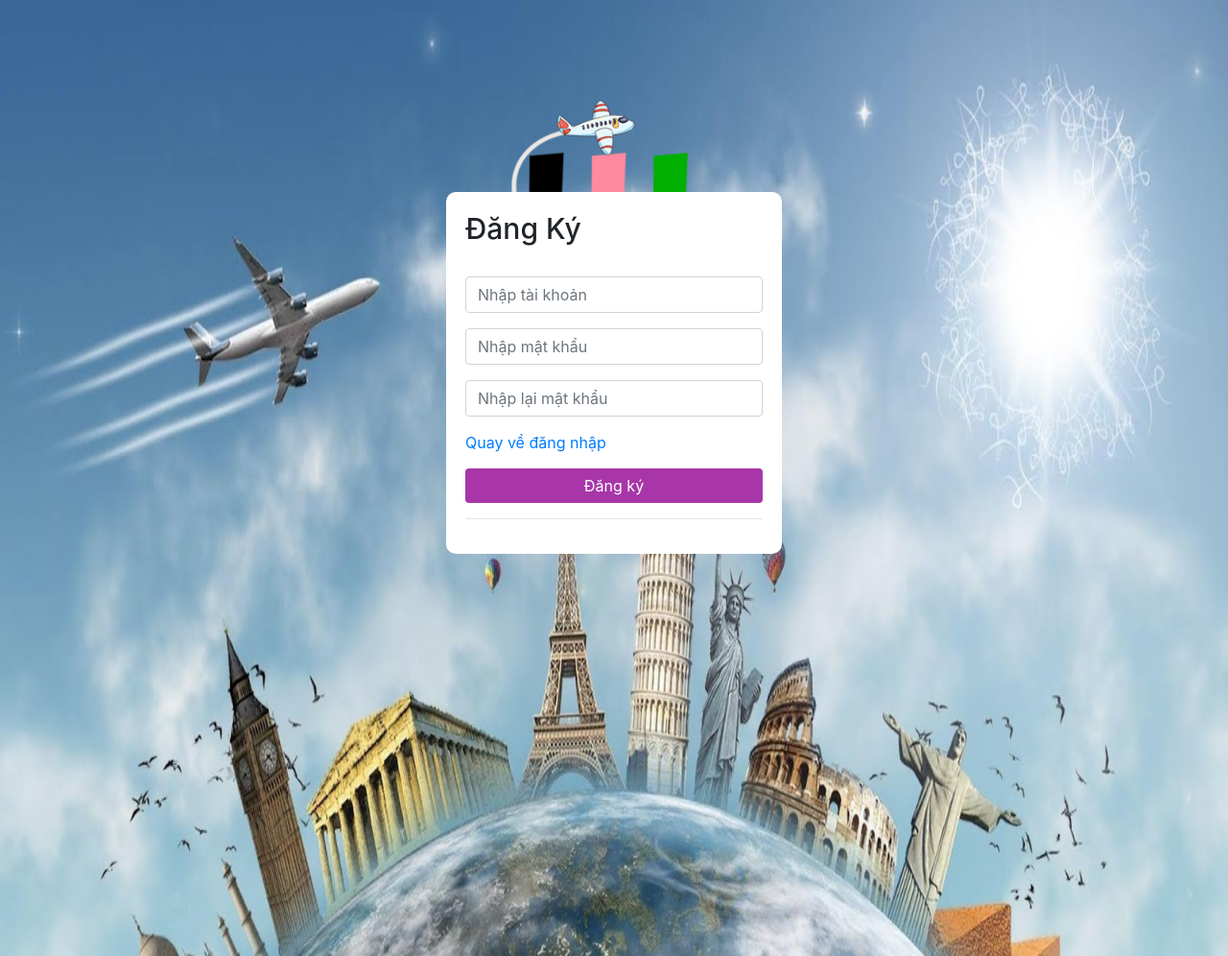
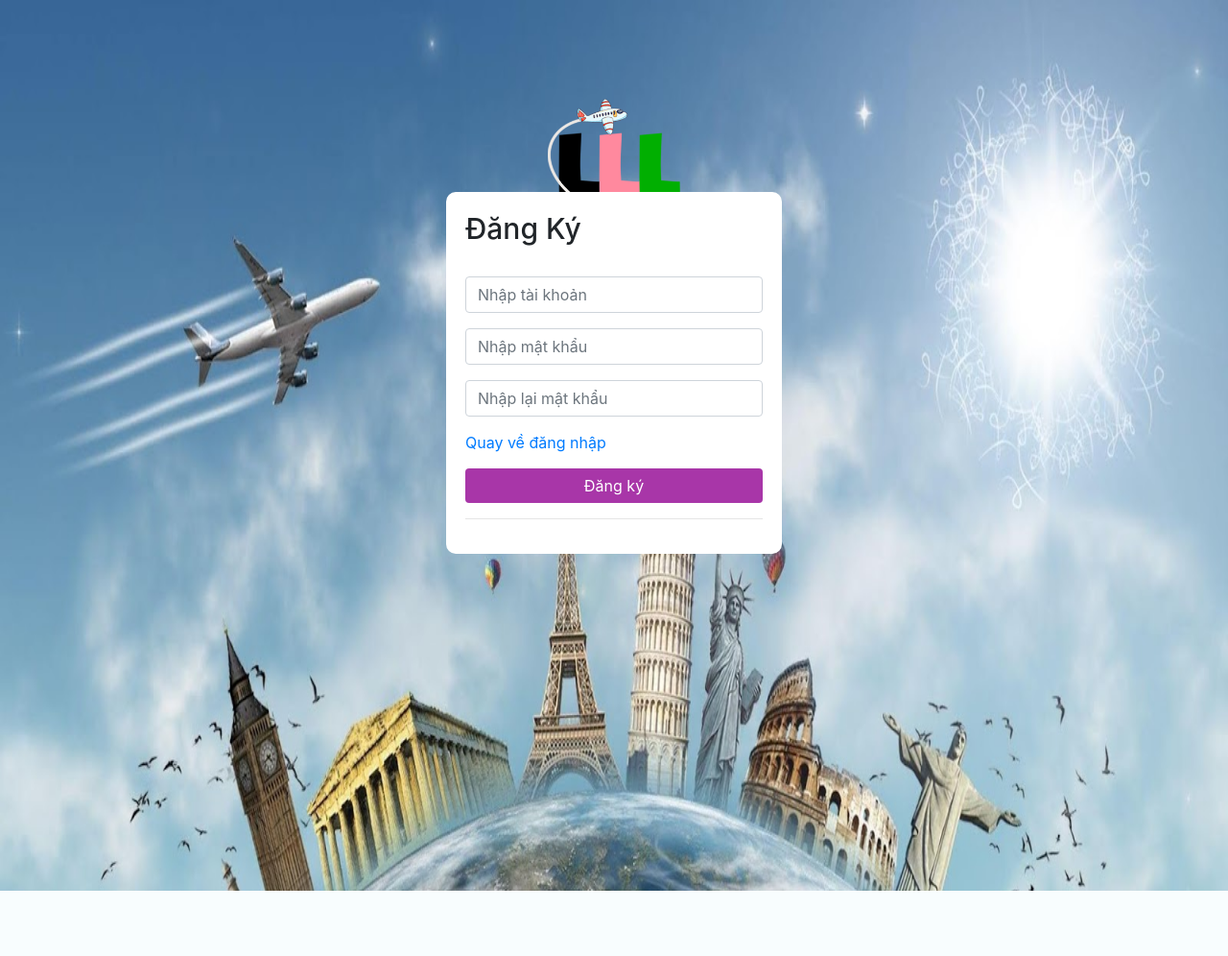
Before and after one commit to lonqvu/a, a PHP site: page /Danhky.php in a window 1280 px wide. Shown: the whole page at 96% size. After the commit the page ends 928 px from the top, so only its background shows below. Run offline with PHP 8.4, Linux system fonts and the light colour scheme; data that the repository does not hold is empty; some libraries are stand-ins or nearby versions.

Commit message:
Update login.css

```diff
--- a/css/login.css
+++ b/css/login.css
@@ -46,7 +46,7 @@
     display: flex;
     align-items: center;
     justify-content: center;
-    width: 20%;
+    width: 13%;
 }
 
 
```
